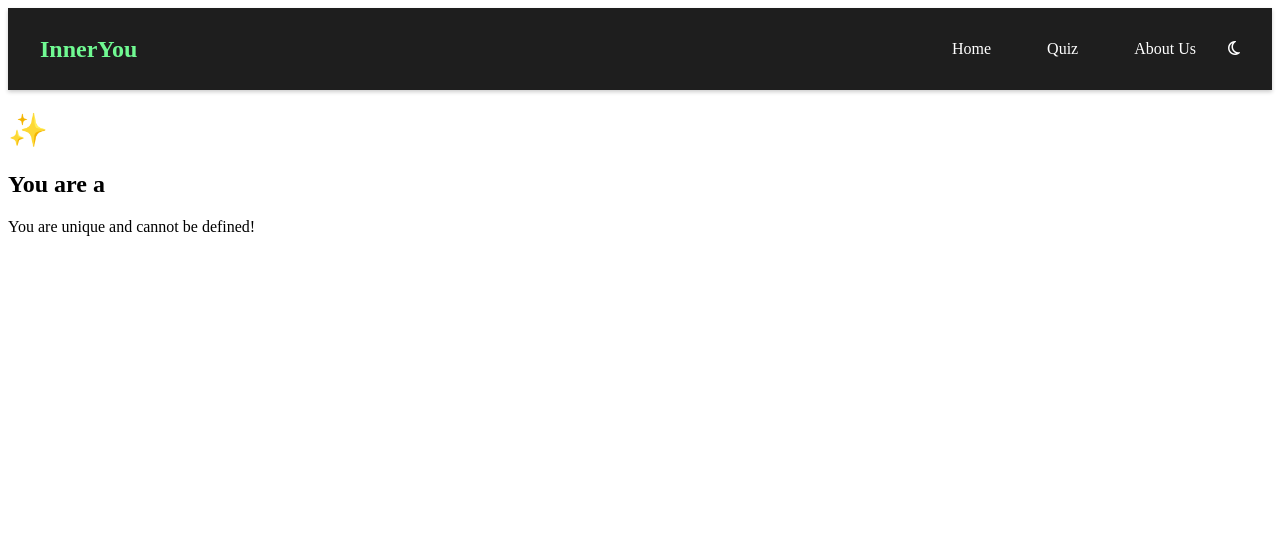
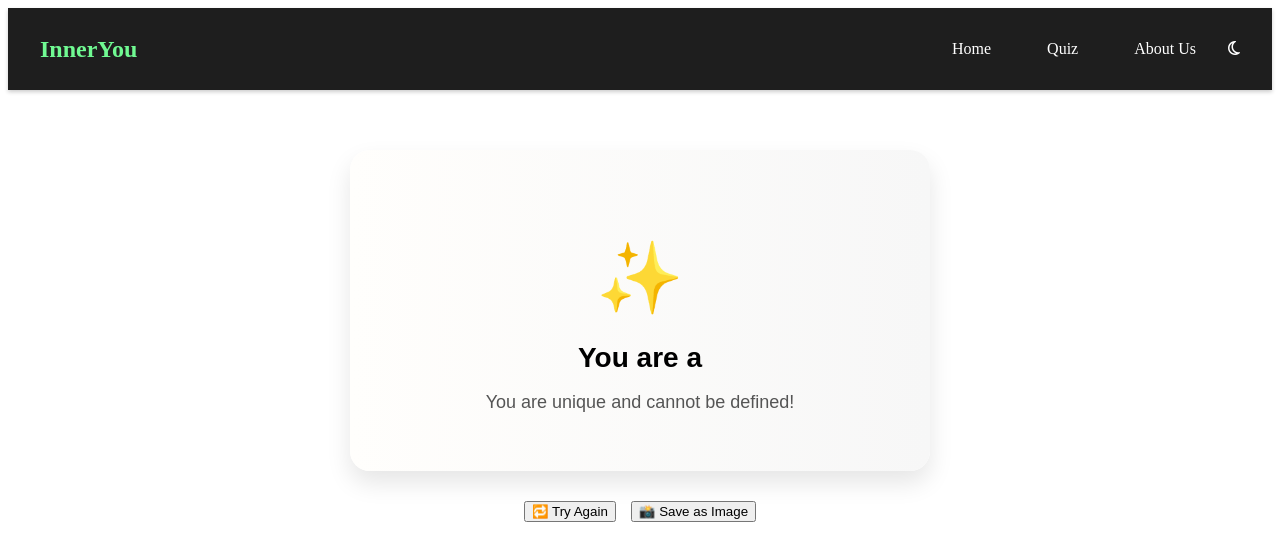
Before and after one commit to amandeep-parija/personal-quiz-app, an Angular app: page /result in a window 1280 px wide. Shown: the top 560 px of the page. Built offline with nearby package versions, Linux system fonts and the light colour scheme.

Commit message:
Download,share.ts

```diff
--- a/package.json
+++ b/package.json
@@ -22,6 +22,7 @@
     "@angular/router": "^19.1.0",
     "@angular/ssr": "^19.1.7",
     "express": "^4.18.2",
+    "html2canvas": "^1.4.1",
     "rxjs": "~7.8.0",
     "tslib": "^2.3.0",
     "zone.js": "~0.15.0"
--- a/src/app/components/result/result.component.css
+++ b/src/app/components/result/result.component.css
@@ -0,0 +1,67 @@
+.result-wrapper{
+    display: flex;
+    flex-direction: column;
+    align-items: center;
+    margin-top: 40px;
+    padding: 20px;
+    font-family: 'Poppins' , sans-serif;
+}
+
+.result-card{
+    background: linear-gradient(to right, #fffefc, #f7f7f7);
+    padding: 40px;
+    border-radius: 20px;
+    box-shadow: 0 12px 24px rgba(0, 0, 0, 0.1);
+    text-align: center;
+    max-width: 500px;
+    width: 100%;
+    animation: fadeIn 0.7s ease;
+}
+
+.result-emoji{
+    font-size: 70px;
+    margin-bottom: 20px;
+}
+
+.result-title{
+    font-size: 28px;
+    font-weight: 600;
+    margin-bottom: 12px;
+}
+
+.result-title span{
+    color: #ff4081;
+}
+
+.result-description{
+    font-size: 18px;
+    color: #555;
+}
+
+.actions{
+    margin-top: 30px;
+    display: flex;
+    gap: 15px;
+    flex-wrap: wrap;
+    justify-content: center;
+}
+
+.button{
+    padding: 12px 20px;
+    border: none;
+    border-radius: 12px;
+    background-color: #4caf50;
+    color: white;
+    font-size: 16px;
+    cursor: pointer;
+    transition: 0.3s ease;
+}
+
+.button:hover{
+    background-color: #388e3c;
+}
+
+@keyframes fadeIn{
+    from{ opacity: 0; transform: translateY(10px);}
+    to{ opacity: 1; transform: translateY(0);}
+}
--- a/src/app/components/result/result.component.html
+++ b/src/app/components/result/result.component.html
@@ -5,9 +5,9 @@
          <p class="result-description"> {{ resultDescription }} </p>
     </div>
 
-    <!-- <div class="actions">
-        <button (click)="restartQuiz">🔁 Try Again</button>
+    <div class="actions">
+        <button (click)="restartQuiz()">🔁 Try Again</button>
         <button (click)="downloadResult()">📸 Save as Image</button>
-        <button (click)="shareResult()">🔗 Share</button>
-    </div> -->
+        <!-- <button (click)="shareResult()">🔗 Share</button> -->
+    </div>
 </div>
--- a/src/app/components/result/result.component.ts
+++ b/src/app/components/result/result.component.ts
@@ -1,6 +1,8 @@
 import { Component, OnInit } from '@angular/core';
 import { QuizService } from '../../Services/quiz.service';
 import { Router } from '@angular/router';
+import html2canvas from 'html2canvas';
+
 
 @Component({
   selector: 'app-result',
@@ -21,6 +23,7 @@ export class ResultComponent implements OnInit {
   ngOnInit(): void {
       this.personalityType = this.quizService.getResult();
       this.setResultDetails(this.personalityType);
+      this.saveResultToHistory();
   }
 
   setResultDetails(type: string){
@@ -202,8 +205,8 @@ export class ResultComponent implements OnInit {
 
 const result = resultMap[type];
 if (result){
-  this.resultDescription = this.resultDescription;
-  this.resultEmoji = this.resultEmoji;
+  this.resultDescription = result.description;
+  this.resultEmoji = result.emoji;
 } else{
   this.resultDescription = 'You are unique and cannot be defined!';
   this.resultEmoji = '✨'
@@ -214,4 +217,45 @@ restartQuiz(){
   this.quizService.resetQuiz();
   this.router.navigate(['/quiz']);
 }
+
+downloadResult(){
+  const resultElement = document.getElementById('resultCard');
+  if (resultElement){
+    html2canvas(resultElement).then(canvas =>{
+      const link = document.createElement('a');
+      link.download = 'quiz-result.png';
+      link.href = canvas.toDataURL();
+      link.click();
+    })
+  }
 }
+
+shareResult(){
+  const shareText = `I got "${this.personalityType}" in this fun personality quiz! 🧠🎉`;
+  const shareUrl = window.location.origin;
+
+  if(navigator.share){
+    navigator.share({
+      title: 'My Personality Result',
+      text: shareText,
+      url: shareUrl,
+    });
+  } else{
+    alert('Sharing not supported on this device.')
+  }
+}
+
+saveResultToHistory(){
+  const prev = JSON.parse(localStorage.getItem('quizResults') || '[]');
+
+
+  const current = {
+    type: this.personalityType,
+    emoji: this.resultEmoji,
+    timestamp: new Date()
+  };
+  prev.push (current);
+
+  localStorage.setItem('quizResults', JSON.stringify(prev));
+}
+}
```
Also changed, not shown: 1 other file (tests, documents, lock files or other folders).
